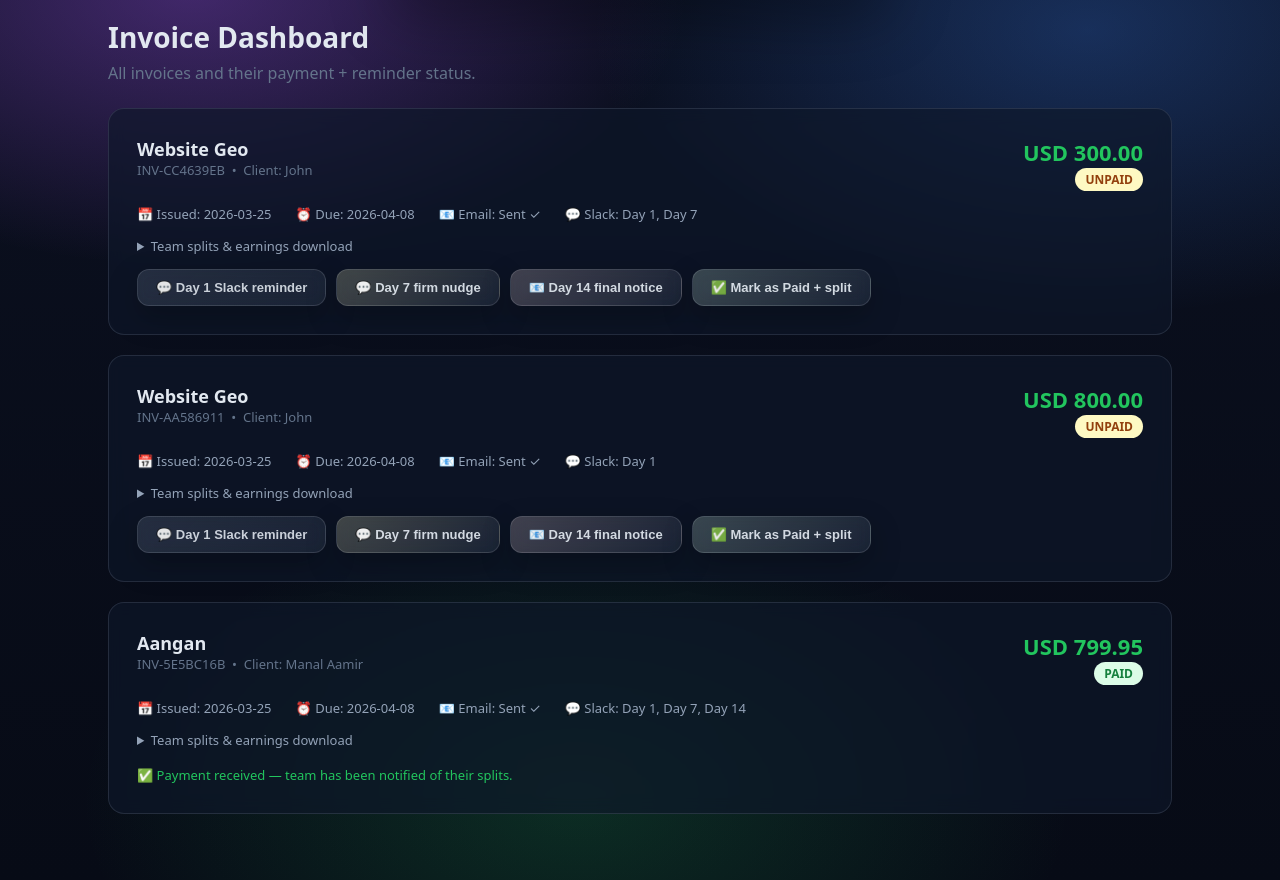
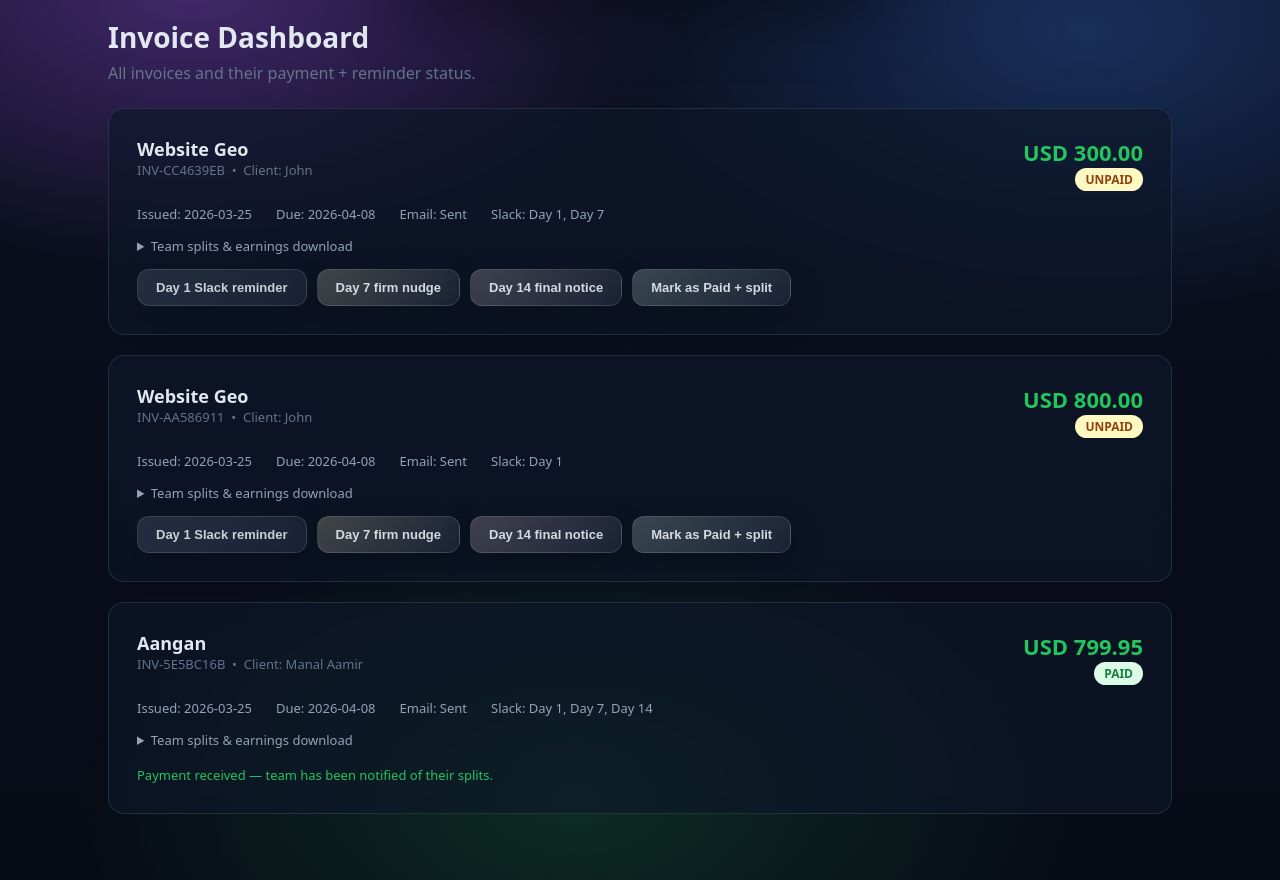
Before and after one commit to manal-aamir/launchmind-SIXSEVEN, a Flask app: page /dashboard in a window 1280 px wide. Shown: the part 86-966 px from the top of the page. Run offline with Flask 3, Linux system fonts and the light colour scheme.

Commit message:
Remove emojis from website UI and brand title
- Remove emoji from site title/brand text
- Strip emoji icons from dashboard labels/buttons
- Replace pipeline step emojis with letter badges
- Remove emoji from messages/new invoice UI text

Made-with: Cursor

```diff
--- a/templates/base.html
+++ b/templates/base.html
@@ -3,7 +3,7 @@
 <head>
   <meta charset="UTF-8">
   <meta name="viewport" content="width=device-width, initial-scale=1.0">
-  <title>InvoiceHound 🐕 {% block title %}{% endblock %}</title>
+  <title>InvoiceHound {% block title %}{% endblock %}</title>
   <style>
     *, *::before, *::after { box-sizing: border-box; margin: 0; padding: 0; }
 
--- a/templates/dashboard.html
+++ b/templates/dashboard.html
@@ -25,12 +25,12 @@
   </div>
 
   <div style="display:flex;gap:24px;margin:14px 0;font-size:13px;color:#94a3b8;flex-wrap:wrap">
-    <span>📅 Issued: {{ inv.issue_date }}</span>
-    <span>⏰ Due: {{ inv.due_date }}</span>
-    <span>📧 Email: {{ 'Sent ✓' if inv.email_sent else 'Not sent' }}</span>
-    <span>💬 Slack: {{ inv.slack_reminders|join(', ') if inv.slack_reminders else 'None' }}</span>
+    <span>Issued: {{ inv.issue_date }}</span>
+    <span>Due: {{ inv.due_date }}</span>
+    <span>Email: {{ 'Sent' if inv.email_sent else 'Not sent' }}</span>
+    <span>Slack: {{ inv.slack_reminders|join(', ') if inv.slack_reminders else 'None' }}</span>
     {% if inv.pr_url and inv.pr_url != 'dry-run://pr' %}
-    <span>🔗 <a href="{{ inv.pr_url }}" target="_blank" style="color:#3b82f6">GitHub PR</a></span>
+    <span><a href="{{ inv.pr_url }}" target="_blank" style="color:#3b82f6">GitHub PR</a></span>
     {% endif %}
   </div>
 
@@ -51,7 +51,7 @@
           <a href="/download/{{ inv.invoice_id }}/member/{{ name }}"
              style="font-size:12px;color:#6366f1;text-decoration:none;font-weight:600"
              title="Download earnings statement for {{ name }}">
-            ⬇ Statement
+            Statement
           </a>
         </td>
       </tr>
@@ -60,7 +60,7 @@
     <div style="margin-top:10px">
       <a href="/download/{{ inv.invoice_id }}/full"
          style="font-size:12px;color:#0ea5e9;text-decoration:none;font-weight:600">
-        ⬇ Full client invoice (HTML)
+        Full client invoice (HTML)
       </a>
     </div>
   </details>
@@ -68,7 +68,7 @@
   <div style="margin-bottom:14px">
     <a href="/download/{{ inv.invoice_id }}/full"
        style="font-size:12px;color:#0ea5e9;text-decoration:none;font-weight:600">
-      ⬇ Download client invoice (HTML)
+      Download client invoice (HTML)
     </a>
   </div>
   {% endif %}
@@ -77,20 +77,20 @@
   {% if not inv.paid %}
   <div style="display:flex;gap:10px;flex-wrap:wrap">
     <form method="POST" action="/remind/{{ inv.invoice_id }}/1" style="margin:0">
-      <button class="btn btn-gray" style="font-size:13px">💬 Day 1 Slack reminder</button>
+      <button class="btn btn-gray" style="font-size:13px">Day 1 Slack reminder</button>
     </form>
     <form method="POST" action="/remind/{{ inv.invoice_id }}/7" style="margin:0">
-      <button class="btn btn-yellow" style="font-size:13px">💬 Day 7 firm nudge</button>
+      <button class="btn btn-yellow" style="font-size:13px">Day 7 firm nudge</button>
     </form>
     <form method="POST" action="/remind/{{ inv.invoice_id }}/14" style="margin:0">
-      <button class="btn btn-red" style="font-size:13px">📧 Day 14 final notice</button>
+      <button class="btn btn-red" style="font-size:13px">Day 14 final notice</button>
     </form>
     <form method="POST" action="/paid/{{ inv.invoice_id }}" style="margin:0">
-      <button class="btn btn-green" style="font-size:13px">✅ Mark as Paid + split</button>
+      <button class="btn btn-green" style="font-size:13px">Mark as Paid + split</button>
     </form>
   </div>
   {% else %}
-  <span style="color:#22c55e;font-size:13px">✅ Payment received — team has been notified of their splits.</span>
+  <span style="color:#22c55e;font-size:13px">Payment received — team has been notified of their splits.</span>
   {% endif %}
 </div>
 {% endfor %}
--- a/templates/messages.html
+++ b/templates/messages.html
@@ -22,7 +22,7 @@
 <!-- Message schema reference -->
 <details style="background:#0f172a;border:1px solid #334155;border-radius:8px;padding:14px 18px;margin-bottom:24px">
   <summary style="cursor:pointer;color:#94a3b8;font-size:13px;font-weight:600">
-    📋 Assignment Message Schema (Section 4.1)
+    Assignment Message Schema (Section 4.1)
   </summary>
   <div style="margin-top:14px;display:grid;grid-template-columns:1fr 1fr;gap:16px">
     <div>
--- a/templates/new_invoice.html
+++ b/templates/new_invoice.html
@@ -86,7 +86,7 @@
   </div>
 
   <button type="submit" class="btn btn-green" style="font-size:16px;padding:14px 32px">
-    🚀 Submit — Let InvoiceHound take over
+    Submit — Let InvoiceHound take over
   </button>
 </form>
 
```
Also changed, not shown: templates/pipeline.html (+6 -6 lines).
